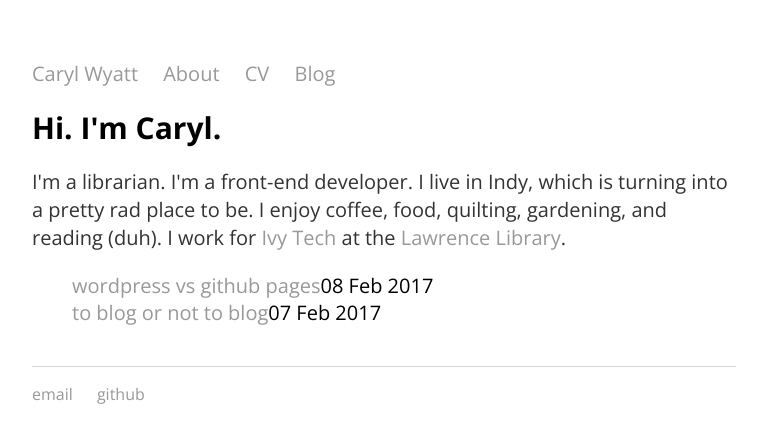
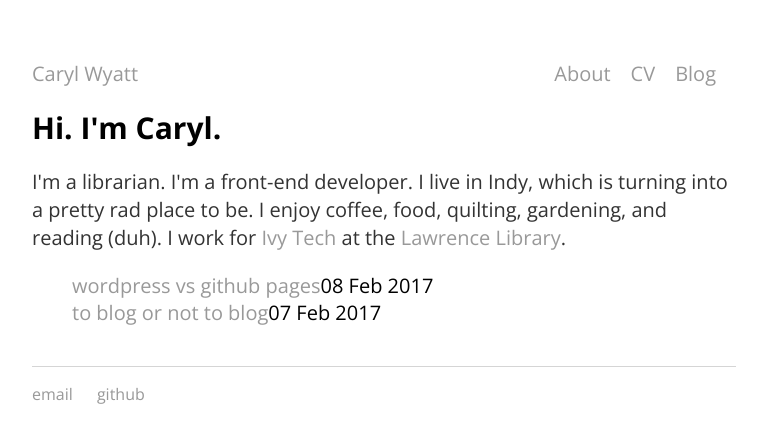
Before and after one commit to carylwyatt/carylwyatt.github.io, a Jekyll site: the page built from index.html, in a window 1280 px wide. Shown: the top 443 px of the page, without its empty margins (256-1023 px from the left). Built offline with Jekyll 4.4.1, drawn with Linux system fonts in a browser that asks for light colours.

Commit message:
Update style.css
added flexbox styles to main nav

```diff
--- a/css/style.css
+++ b/css/style.css
@@ -10,6 +10,15 @@ body {
     font-family:'Open Sans', 'Arial', sans-serif;
     font-size:1em;
 }
+nav ul {
+    display: flex;
+    justify-content: space-between;
+}
+
+nav ul li:first-child {
+    margin-right:auto;
+}
+
 nav ul, footer ul {
     padding: 0px;
     list-style: none;
```
